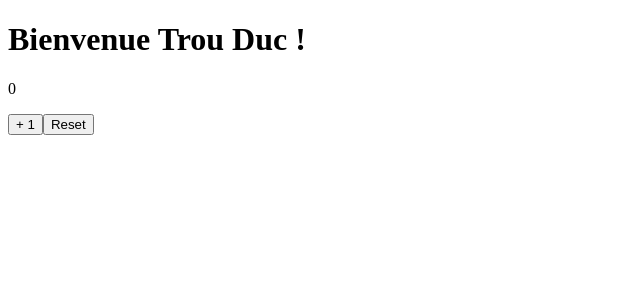
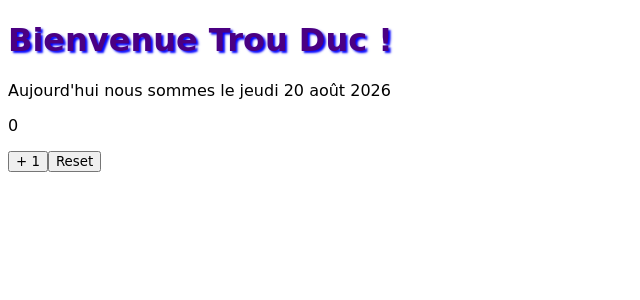
Before and after one commit to Kamikenny/bf-dc-qa, a React (Vite) app in the folder Web/React/demo-testing/: page / in a window 1280 px wide. Shown: the top 300 px of the page, without its empty margins (0-640 px from the left). Built offline with nearby package versions, Linux system fonts and the light colour scheme.

Commit message:
Added Today component

```diff
--- a/Web/React/demo-testing/src/App.css
+++ b/Web/React/demo-testing/src/App.css
@@ -0,0 +1,12 @@
+/*
+Objectif : Appliquer sur CSS sur le site
+
+Permet d'ajout du style :
+ - Sur des balises
+ - Via des id ou des classes
+(Le dev doit s'assurer que les noms de classes n'ont pas de conflit)
+*/
+
+* {
+    font-family: 'Comic sans MS';
+}
--- a/Web/React/demo-testing/src/App.jsx
+++ b/Web/React/demo-testing/src/App.jsx
@@ -1,5 +1,6 @@
 import './App.css'
 import Counter from './components/Counter/Counter'
+import Today from './components/Today/Today'
 import Welcome from './components/Welcome/Welcome'
 
 function App() {
@@ -7,6 +8,7 @@ function App() {
   return (
     <>
       <Welcome firstname={'Trou'} lastname={'Duc'}/>
+      <Today />
       <Counter />
     </>
   )
--- /dev/null
+++ b/Web/React/demo-testing/src/components/Today/Today.jsx
@@ -0,0 +1,10 @@
+import { getToday } from "../../tools/date.tool"
+
+export default function Today() {
+
+    const today = getToday();
+
+    return(
+        <p>Aujourd'hui nous sommes le {today.toLocaleDateString("fr-BE", {weekday: "long", day: "numeric", month: "long", year: "numeric"})}</p>
+    )
+}
--- a/Web/React/demo-testing/src/components/Welcome/Welcome.jsx
+++ b/Web/React/demo-testing/src/components/Welcome/Welcome.jsx
@@ -1,6 +1,8 @@
+import style from './Welcome.module.css';
+
 export default function Welcome({ firstname, lastname }) {
 
     return (
-        <h1>Bienvenue {firstname} {lastname} !</h1>
+        <h1 className={style.example}>Bienvenue {firstname} {lastname} !</h1>
     )
 }
--- /dev/null
+++ b/Web/React/demo-testing/src/components/Welcome/Welcome.module.css
@@ -0,0 +1,16 @@
+/*
+Objectif : Appliquer sur CSS pour un composant
+
+Permet d'ajout du style :
+- Avec des selecteurs qui ont au moins une classe
+
+Le fonctionnement :
+- Module CSS → Le fichier DOIT avoir comme extension « .module.css »
+- A la "construction (build)", chaque classe est modifier avec un nom "aleatoire"
+- Pour les utiliser, il faut faire une « import style from ...", l'objet "style" contient les correspondence nom de la classe et nom généré.
+*/
+
+.example {
+    color: indigo;
+    text-shadow: blue 0.1ch 0.1ch 0.1ch;
+}
--- /dev/null
+++ b/Web/React/demo-testing/src/tools/date.tool.js
@@ -0,0 +1,14 @@
+export function getToday() {
+
+    const date = new Date();
+    date.setHours(0);
+    date.setMinutes(0);
+    date.setSeconds(0);
+    date.setMilliseconds(0);
+    return date;
+}
+
+export function getNow() {
+
+    return new Date();
+}
```
